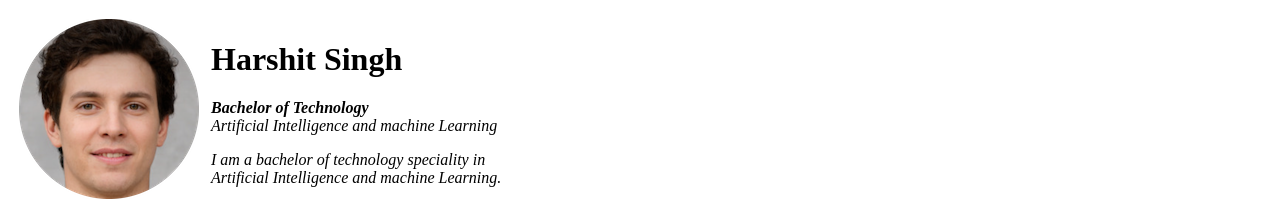
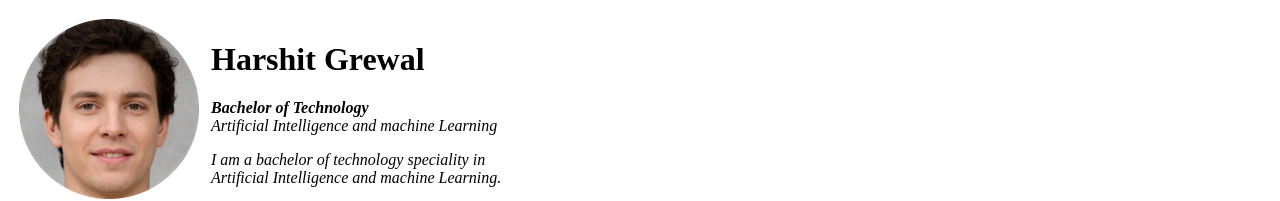
Before and after one commit to hashcat80085/cv, a plain HTML site: page index.html in a window 1280 px wide. Shown: the top 201 px of the page. Drawn offline with Linux system fonts and the light colour scheme.

Commit message:
Update index.html

```diff
--- a/index.html
+++ b/index.html
@@ -9,7 +9,7 @@
             <tr>
                 <td><img src="img/photo.png" alt="Harshit's Photo"></td>
                 <td>
-                    <h1>Harshit Singh</h1>
+                    <h1>Harshit Grewal</h1>
                     <p><em><strong> Bachelor of Technology </strong> <br>Artificial Intelligence and machine Learning</em></p>
                     <p><em>I am a bachelor of technology speciality in <br> Artificial Intelligence and machine Learning.</em></p>
                 </td>
```
